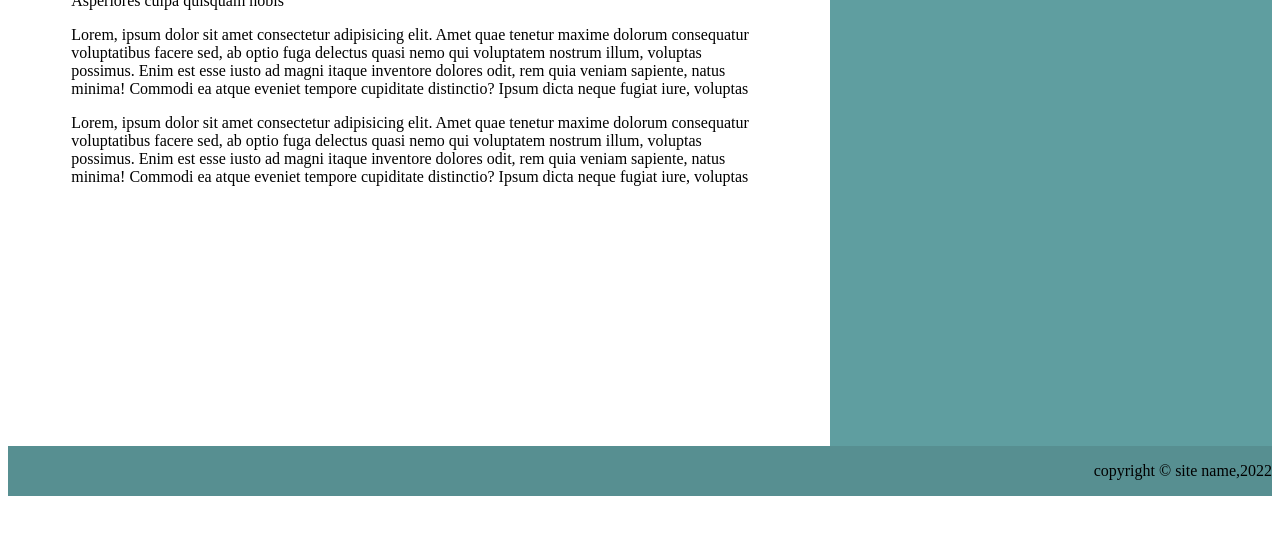
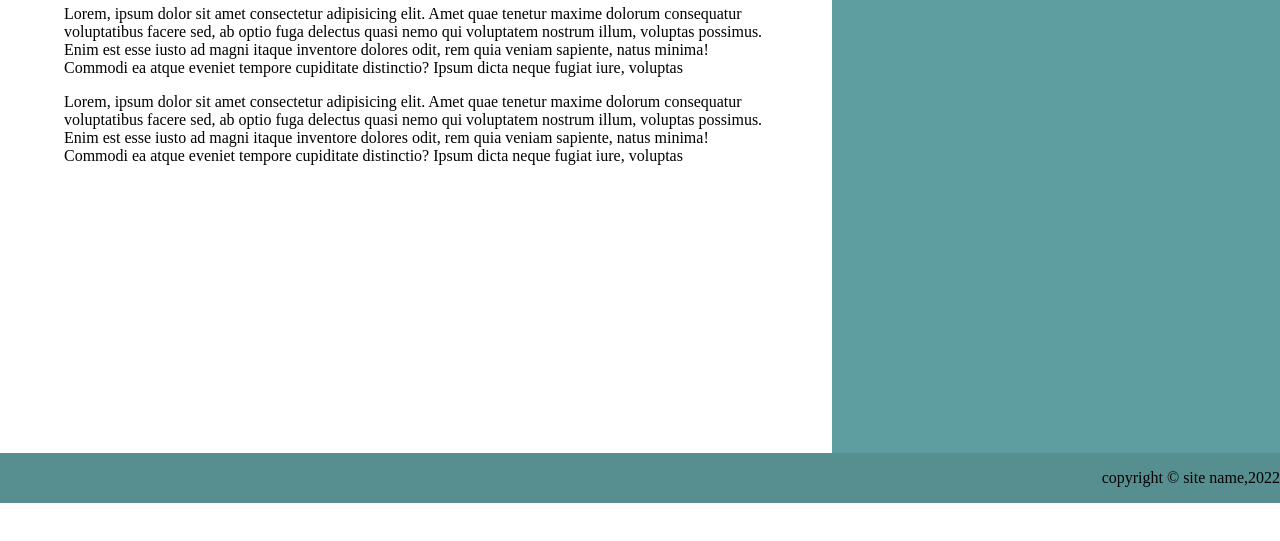
Before and after one commit to Abhishekojha-cedcoss/Template2, a plain HTML site: page src/index.html in a window 1280 px wide. Shown: the part 259-800 px from the top of the page. Drawn offline with Linux system fonts and the light colour scheme.

Commit message:
Section3

```diff
--- a/src/index.html
+++ b/src/index.html
@@ -14,6 +14,7 @@
           <a href="#">Contact us</a>
         </nav>
       </div>
+      <section>
       <div id="Main-content">
         <h1>Page Heading</h1>
         <p>
@@ -49,6 +50,7 @@
           labore enim quae maxime!
         </p>
       </div>
+    </section>
       <div id="bottom">
         <p style="text-align: right">copyright © site name,2022</p>
       </div>
--- a/src/style.css
+++ b/src/style.css
@@ -3,6 +3,12 @@
     text-align: center;
     padding-top: 5px;
 }
+#Main-content{
+    width: 55%;
+    float: left;
+    padding: 0% 5%;
+}
+
 a:link, a:visited {
     background-color: rgb(97, 94, 94);
     color: white;
@@ -15,32 +21,34 @@ a:link, a:visited {
 a:hover, a:active {
     background-color: grey;
 }
+
 #header{
     background-color: rgb(97, 94, 94);
 }
-#head{
-    background-color: cadetblue;
-}
-#Main-content{
-    width: 55%;
-    float: left;
-    padding: 5%;
-    padding-top: 0%;
-}
+
 h1{
     color: navy;
 }
+
 #footer{
     float: left;
     width: 33%;
     background-color: cadetblue;
     overflow:hidden;
-    height: 75%;
+    padding-bottom: 35%;
     padding-left: 2%;
     margin-right:0px;
 }
+
+#head{
+    background-color: cadetblue;
+}
+
 #bottom{
     background-color: rgb(87, 143, 145);
     overflow: hidden;
     width: 100%;
 }
+body{
+    margin: 0px;
+}
```
